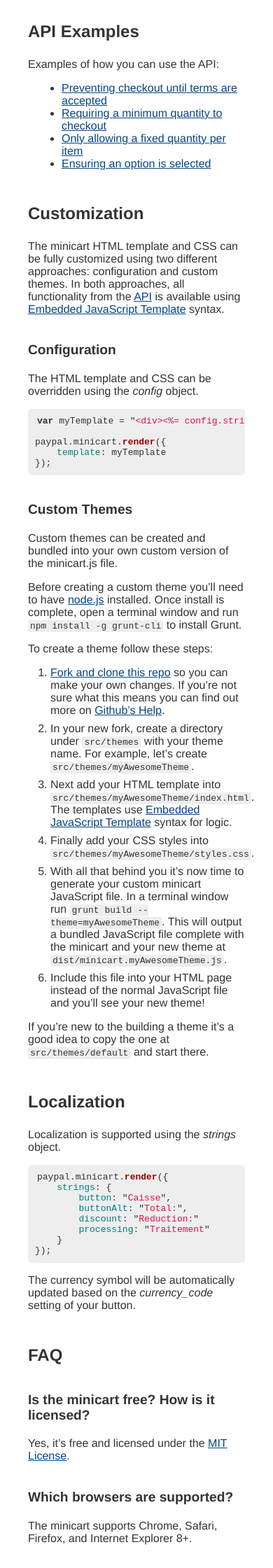
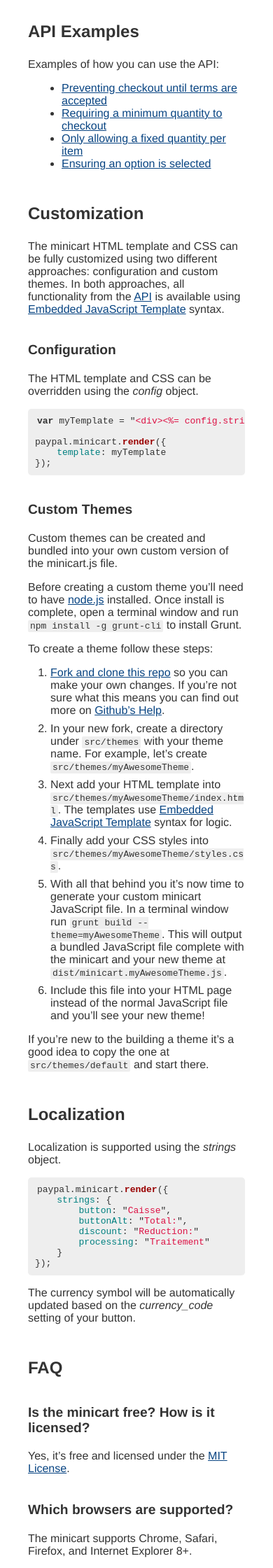
Before and after one commit to jeffharrell/minicart, a Jekyll site: the page built from index.md, in a window 390 px wide. Shown: the part 4160-6400 px from the top of the page at 70% size. Built offline with Jekyll 4.4.1, drawn with Linux system fonts in a browser that asks for light colours; Markdown is read by kramdown in place of the engine named in the settings.

Commit message:
code fixes for small screens

```diff
--- a/css/code.css
+++ b/css/code.css
@@ -12,6 +12,7 @@ code {
     -webkit-border-radius: 2px;
     -moz-border-radius: 2px;
     border-radius: 2px;
+    word-wrap: break-word;
 }
 
 .hll { background-color: #ffffff }
--- a/css/minicart.css
+++ b/css/minicart.css
@@ -1,4 +1,5 @@
 body {
+    overflow-x: hidden;
     margin: 0;
     padding: 0;
     background: #fff;
```
